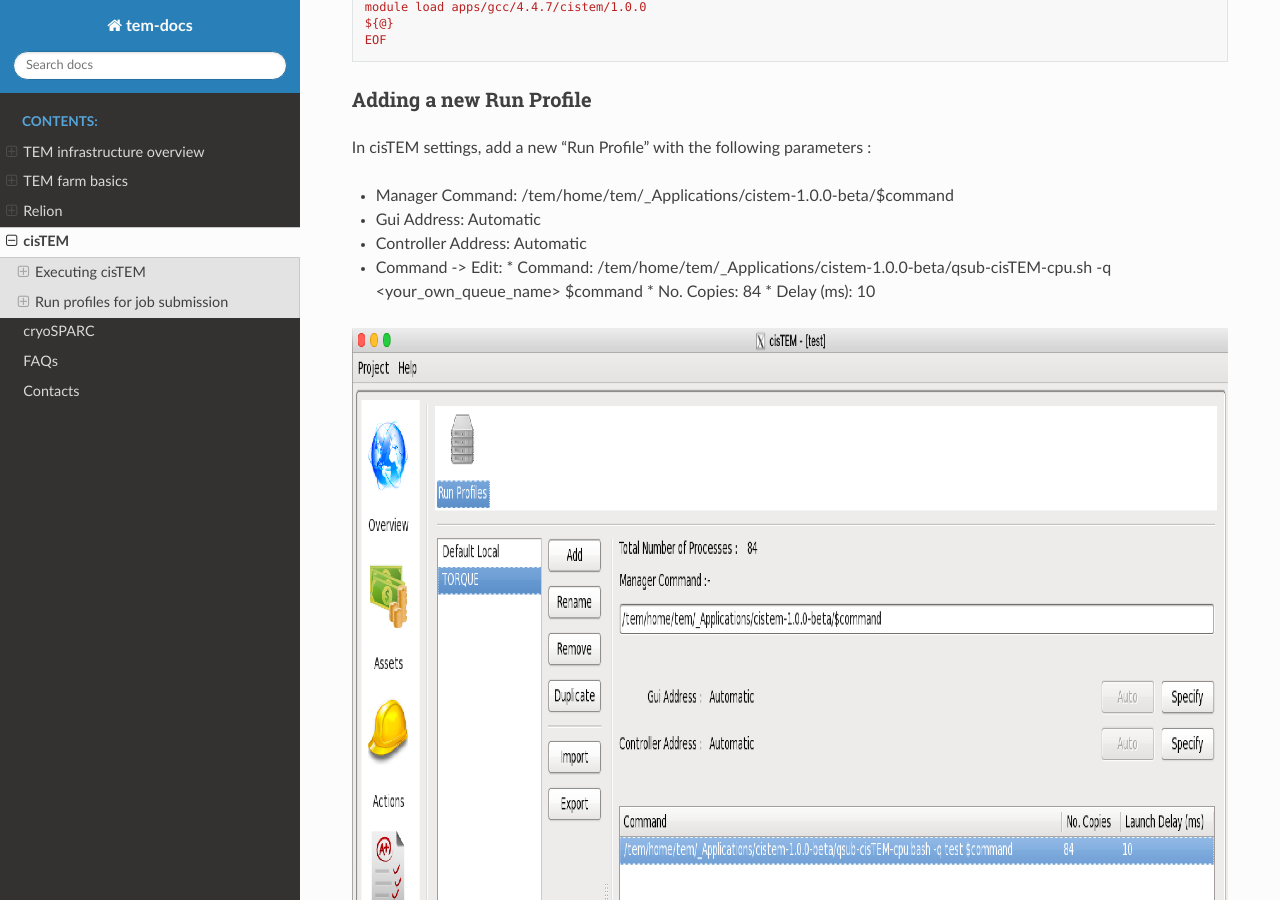
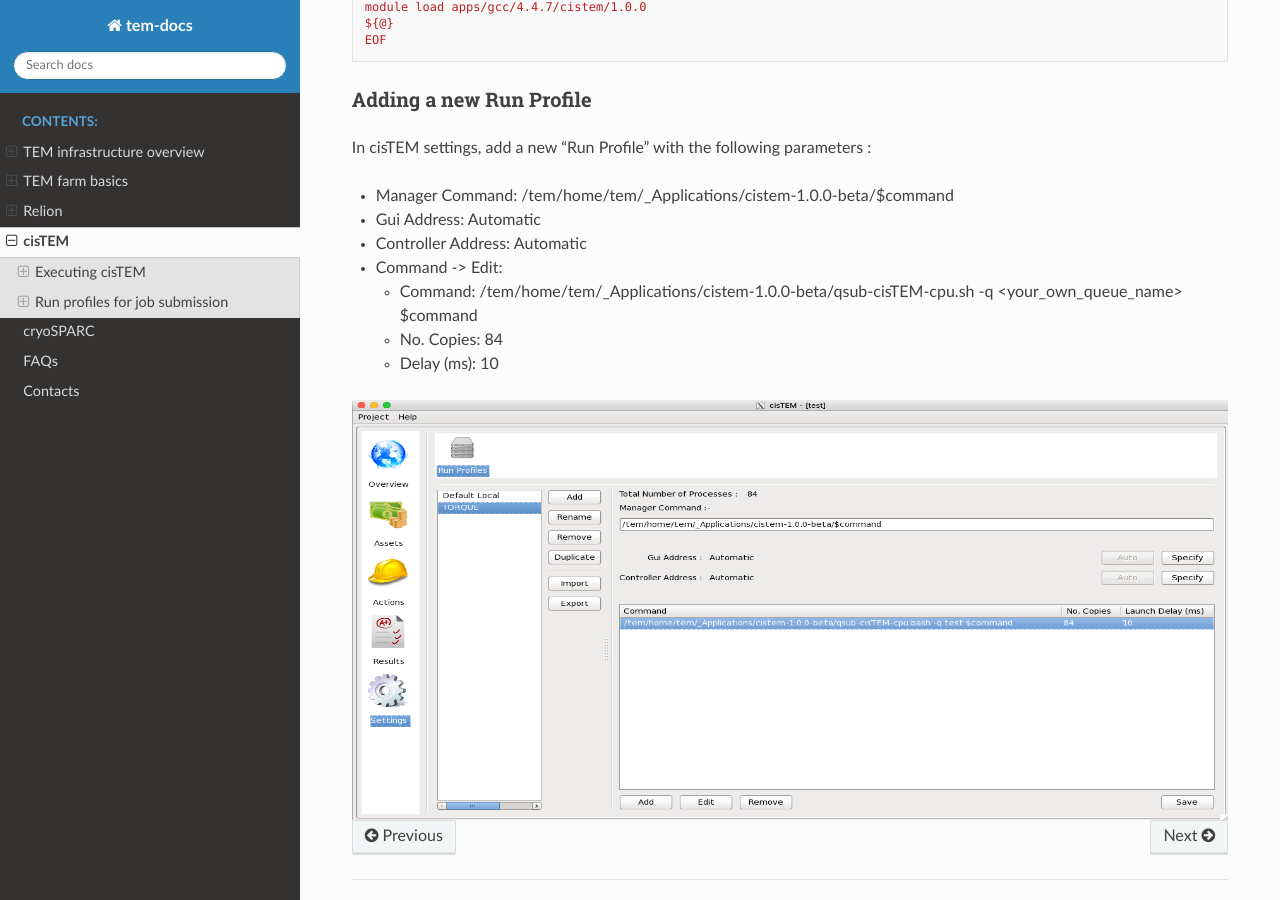
Before and after one commit to junglok/tem-docs, a Sphinx documentation site: the page built from docs/cisTEM.rst, in a window 1280 px wide and 900 px high, scrolled down 3447 px. Built offline with Sphinx 7.4.7 and the Read the Docs theme 2.0.0, drawn with Linux system fonts in a browser that asks for light colours.

Commit message:
first release

```diff
--- a/docs/cisTEM.rst
+++ b/docs/cisTEM.rst
@@ -143,10 +143,12 @@
 * Gui Address: Automatic
 * Controller Address: Automatic
 * Command -> Edit:
+
   * Command: /tem/home/tem/_Applications/cistem-1.0.0-beta/qsub-cisTEM-cpu.sh -q <your_own_queue_name> $command
   * No. Copies: 84
   * Delay (ms): 10
 
 .. image:: images/cistem-run-profile.png
   :scale: 60 %
+  :height: 700px
   :align: center
```
